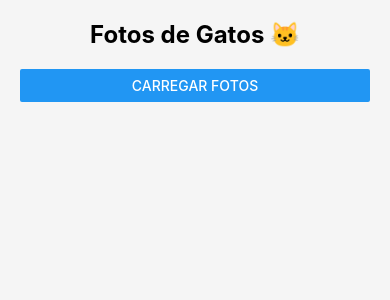
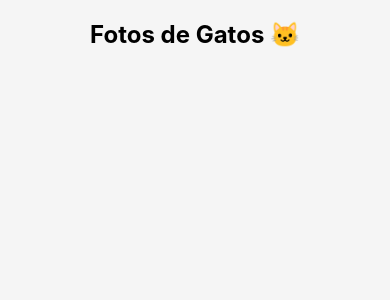
Before and after one commit to GabrielPine/p2-pdm, a React Native app: screen / in a window 390 px wide. Shown: the top 300 px of the page. Built offline with nearby package versions, Linux system fonts and the light colour scheme.

Commit message:
feat(p2-pdm): atualiza interface inicial

```diff
--- a/components/App.tsx
+++ b/components/App.tsx
@@ -1,17 +1,31 @@
 import React, { useState, useCallback } from 'react';
-import { StyleSheet, View, Text, Button } from 'react-native';
+import { StyleSheet, View, ScrollView, Text } from 'react-native';
+import axios from 'axios';
 
 
+interface CatPhoto {
+  id: string;
+  url: string;
+}
+
 export default function App() {
+  const [photos, setPhotos] = useState<CatPhoto[]>([]);
 
-  const testeClick = () => {
-    console.log('Botão Pressionado')
-  }
+  const fetchPhotos = useCallback(async () => {
+
+    try {
+      const response = await axios.get<CatPhoto[]>('https://api.thecatapi.com/v1/images/search?limit=5')
+      setPhotos((prevPhotos) => [...prevPhotos, ...response.data]);
+    } catch (error) {
+      console.error('Erro ao buscar fotos:', error);
+    }
+  }, []);
 
   return (
     <View style={styles.container}>
       <Text style={styles.title}>Fotos de Gatos 🐱</Text>
-      <Button title="Carregar Fotos" onPress={testeClick}/>
+      <ScrollView style={styles.scrollView}>
+      </ScrollView>
     </View>
   );
 }
```
